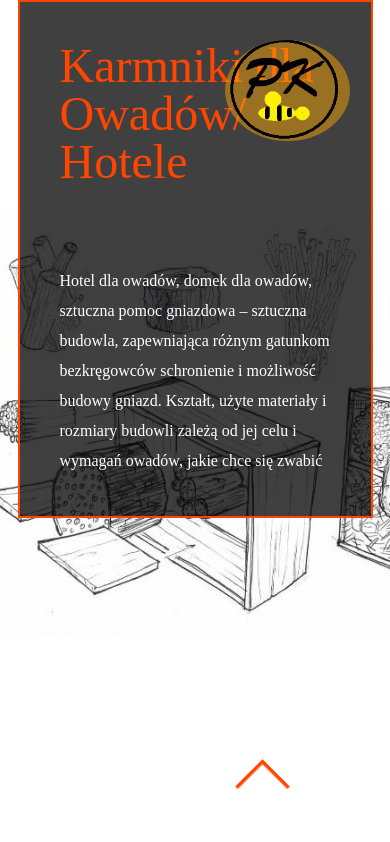
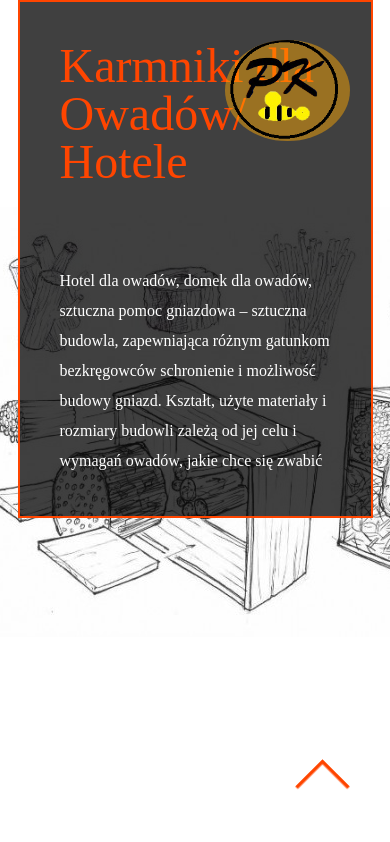
Before and after one commit to ArielNowak1990/HoneyPage, a React (Create React App) app: page /productsOther in a window 390 px wide. Shown: the top 842 px of the page. Built offline with nearby package versions, Linux system fonts and the light colour scheme.

Commit message:
height section min 100vh, and qube_hidden two ver. mobile and desktop

```diff
--- a/src/scss/landingPage/_products.scss
+++ b/src/scss/landingPage/_products.scss
@@ -6,8 +6,8 @@
   overflow-x: hidden;
 
   .honey{
-    height: 100vh;
     width: 100vw;
+    min-height: 100vh;
     margin: 0 auto;
     background-color: black;
     background-image: url("../assets/honey.jpg");
@@ -16,6 +16,10 @@
     background-position: right;
     background-attachment: fixed;
     overflow-x: hidden;
+
+    @include tablet (750px){
+      height: 100vh;
+    }
 
     .description{
       margin: 0 auto;
--- a/src/scss/landingPage/_productsOther.scss
+++ b/src/scss/landingPage/_productsOther.scss
@@ -6,7 +6,7 @@
   overflow-x: hidden;
 
   .hotel{
-    height: 100vh;
+    min-height: 100vh;
     width: 100vw;
     background-color: white;
     background-image: url("../assets/hotel.jpg");
@@ -14,6 +14,11 @@
     background-position: center;
     background-attachment: fixed;
     overflow-x: hidden;
+
+    @include tablet (750px){
+      height: 100vh;
+    }
+
     .text_container{
       background-color: rgba(0, 0, 0, 0.75);
       border: 2px solid orangered;
@@ -47,7 +52,7 @@
     }
   }
   .poliuretanowe{
-    height: 100vh;
+    min-height: 100vh;
     width: 100vw;
     background-color: white;
     background-image: url("../assets/poliuretanowy.jpg");
@@ -55,6 +60,11 @@
     background-position: right;
     background-attachment: fixed;
     overflow-x: hidden;
+
+    @include tablet (750px){
+      height: 100vh;
+    }
+
     .text_container{
       background-color: rgba(0, 0, 0, 0.75);
       border: 2px solid orangered;
@@ -103,26 +113,26 @@
     }
   }
 
-  .qube_show{
-    position: fixed;
-    transform: scale(0.7) rotate(45deg);
-    bottom: 30px;
-    right: 100px;
-    width: 50px;
-    height: 50px;
-    border-top: 5px solid orangered;
-    border-left: 5px solid orangered;
-  }
-  .qube_hidden{
-    position: fixed;
-    transform: scale(0.7) rotate(225deg);
-    bottom: 25vh;
-    right: 100px;
-    width: 50px;
-    height: 50px;
-    border-top: 5px solid orangered;
-    border-left: 5px solid orangered;
-  }
+  //.qube_show{
+  //  position: fixed;
+  //  transform: scale(0.7) rotate(45deg);
+  //  bottom: 30px;
+  //  right: 100px;
+  //  width: 50px;
+  //  height: 50px;
+  //  border-top: 5px solid orangered;
+  //  border-left: 5px solid orangered;
+  //}
+  //.qube_hidden{
+  //  position: fixed;
+  //  transform: scale(0.7) rotate(225deg);
+  //  bottom: 25vh;
+  //  right: 100px;
+  //  width: 50px;
+  //  height: 50px;
+  //  border-top: 5px solid orangered;
+  //  border-left: 5px solid orangered;
+  //}
 
   .hidden{
     display: none;
--- a/src/scss/landingPage/_smallMenu.scss
+++ b/src/scss/landingPage/_smallMenu.scss
@@ -10,23 +10,29 @@
   position: fixed;
   transform: scale(0.7) rotate(45deg);
   bottom: 30px;
-  right: 100px;
+  right: 40px;
   width: 50px;
   height: 50px;
   border-top: 5px solid orangered;
   border-left: 5px solid orangered;
   z-index: 4;
+  @include tablet (600px){
+    right: 100px;
+  }
 }
 .qube_hidden{
   position: fixed;
   z-index: 4;
   transform: scale(0.7) rotate(225deg);
   bottom: 25vh;
-  right: 100px;
+  right: 40px;
   width: 50px;
   height: 50px;
   border-top: 5px solid orangered;
   border-left: 5px solid orangered;
+  @include tablet (600px){
+    right: 100px;
+  }
 }
 
   .nav {
@@ -179,9 +185,7 @@
   justify-content: space-around;
   align-items: center;
   cursor: pointer;
-  @include height-min{
-    height: 10vh;
-  }
+
   .menu {
     display: flex;
     justify-content: space-around;
@@ -245,10 +249,6 @@
       cursor: pointer;
       flex-direction: row;
 
-      @include height-min{
-        height: 10vh;
-        bottom: 10vh;
-      }
 
       li {
         width: 25%;
```
